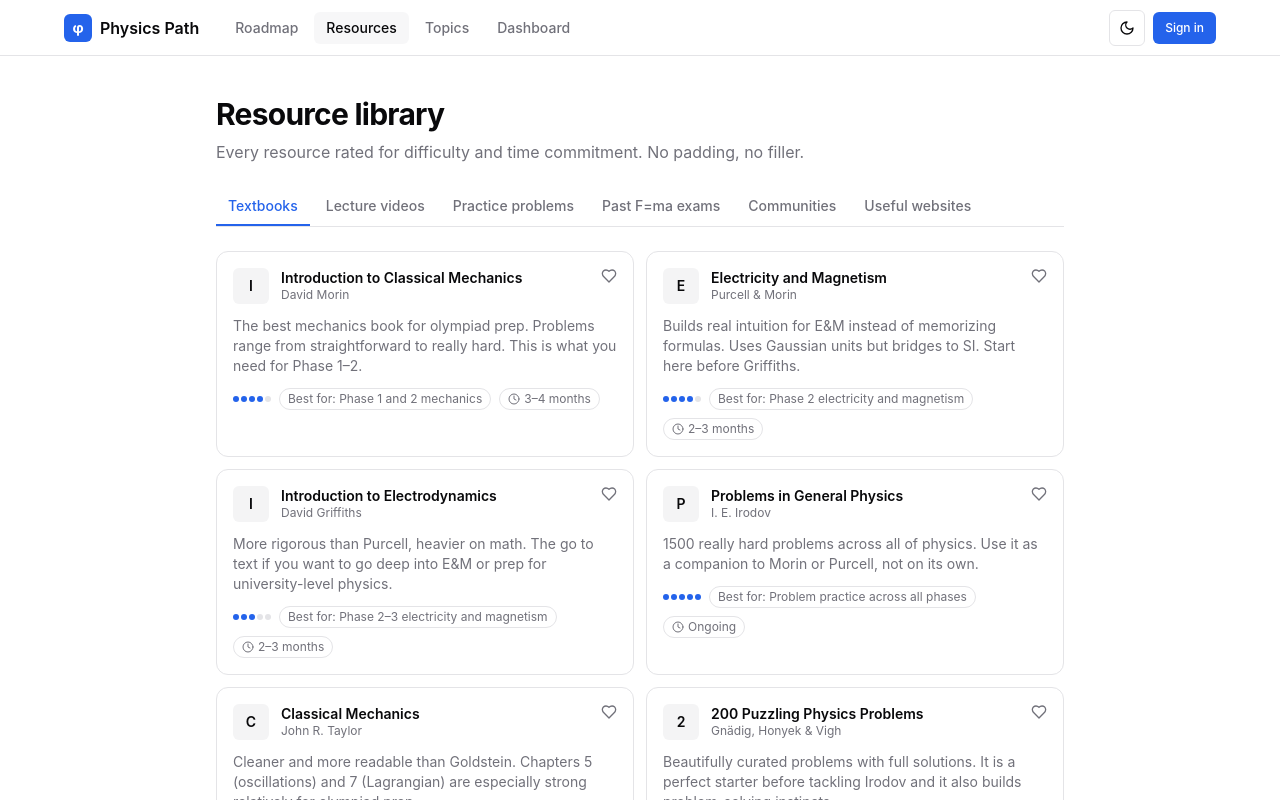
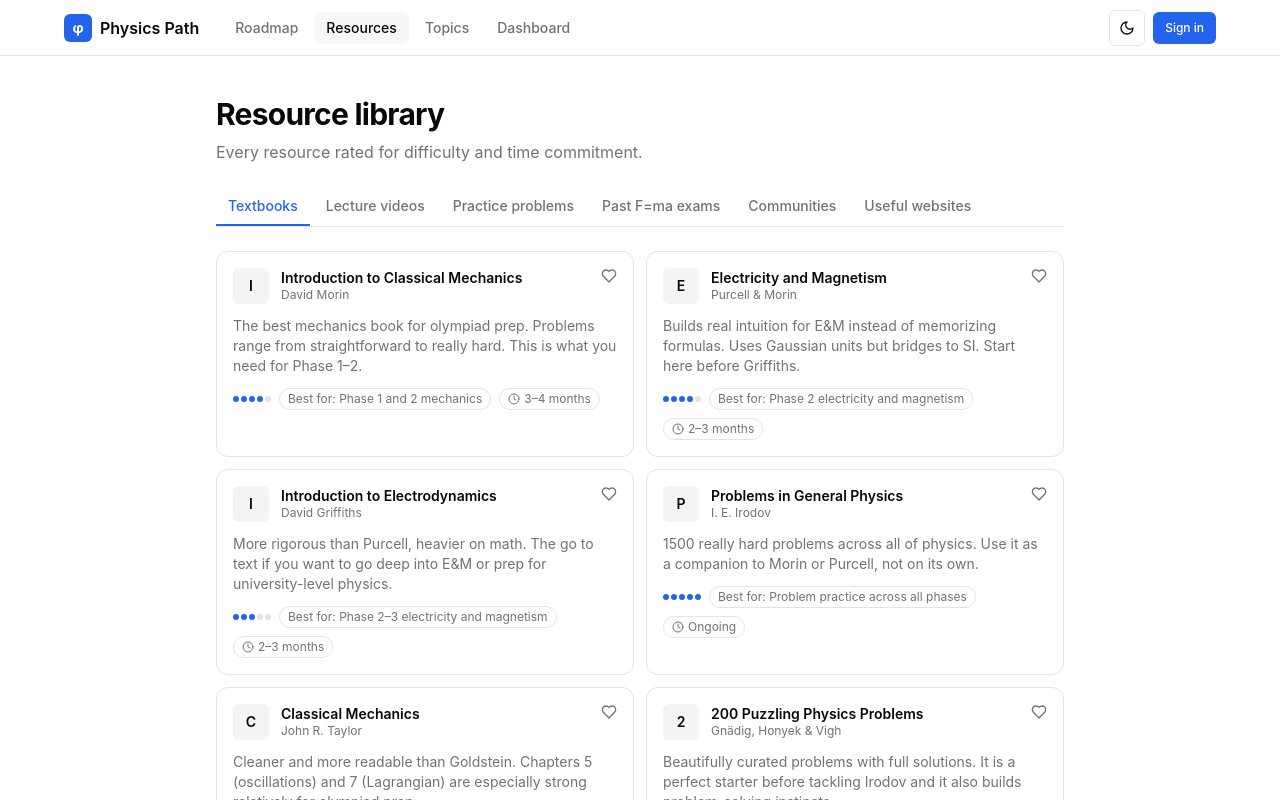
Before and after one commit to Sabyasachi265/Physics-path, a Next.js app: page /resources in a window 1280 px wide. Shown: the top 800 px of the page. Built offline with nearby package versions, Linux system fonts and the light colour scheme; no server answers.

Commit message:
Update page.tsx

```diff
--- a/src/app/resources/page.tsx
+++ b/src/app/resources/page.tsx
@@ -16,7 +16,7 @@ export default function ResourcesPage() {
     <div className="container max-w-4xl py-10">
       <h1 className="text-3xl font-bold tracking-tight">Resource library</h1>
       <p className="mt-2 text-muted-foreground">
-        Every resource rated for difficulty and time commitment. No padding, no filler.
+        Every resource rated for difficulty and time commitment.
       </p>
 
       <div className="mt-6 flex gap-1 overflow-x-auto border-b border-border">
```
